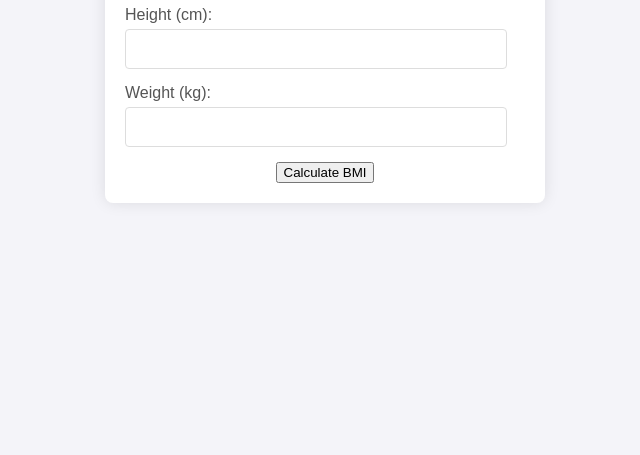
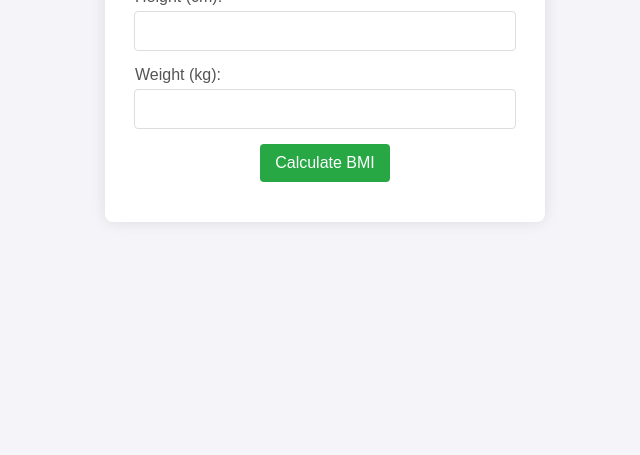
Before and after one commit to shahfawadkhan/classTask06-BMI-CALCULATOR, a plain HTML site: page index.html in a window 1280 px wide. Shown: the part 345-800 px from the top of the page, without its empty margins (315-955 px from the left). Drawn offline with Linux system fonts and the light colour scheme.

Commit message:
center the input fields in container and update color of buttons

```diff
--- a/style.css
+++ b/style.css
@@ -30,6 +30,7 @@ label {
     display: block;
     margin-bottom: 5px;
     color: #555;
+    margin-left: 10px;
 }
 
 input {
@@ -38,4 +39,26 @@ input {
     font-size: 16px;
     border: 1px solid #ddd;
     border-radius: 4px;
+    margin: 0% auto;
+    display: block;
 }
+
+button {
+    padding: 10px 15px;
+    background-color: #28a745;
+    color: white;
+    border: none;
+    border-radius: 4px;
+    font-size: 16px;
+    cursor: pointer;
+}
+
+button:hover {
+    background-color: #218838;
+}
+
+#result {
+    margin-top: 20px;
+    font-size: 18px;
+    color: #333;
+}
```
